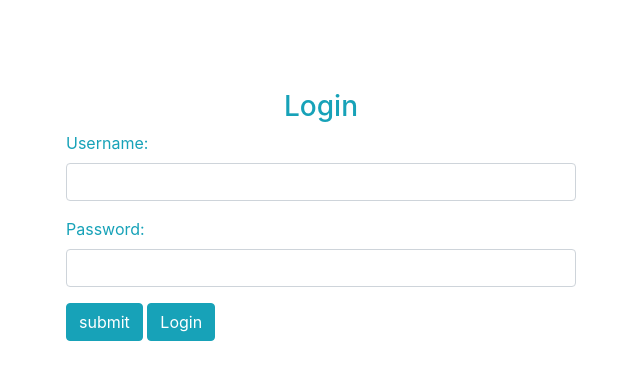
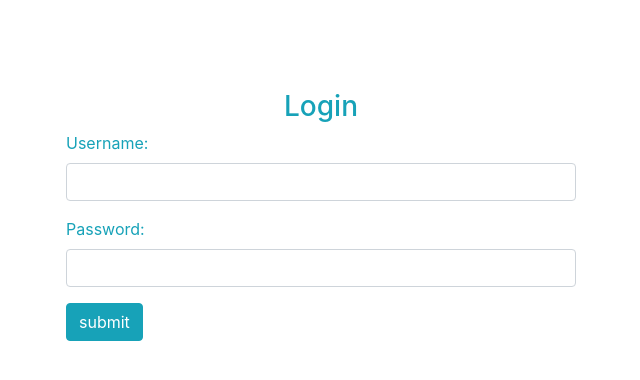
Before and after one commit to thanhdat122/updata, a PHP site: page / in a window 1280 px wide. Shown: the top 380 px of the page, without its empty margins (319-959 px from the left). Run offline with PHP 8.4, Linux system fonts and the light colour scheme; some libraries are stand-ins or nearby versions.

Commit message:
Update index.php

```diff
--- a/index.php
+++ b/index.php
@@ -33,8 +33,7 @@
                                 <input type="text" name="password" id="password" class="form-control">
                             </div>
                             <div class="form-group">
-                                <input type="submit" name="submit" class="btn btn-info btn-md" value="submit">
-                                 <input type="submit" name="submit" class="btn btn-info btn-md" value="Login">
+                                <input type="submit" name="Submit" class="btn btn-info btn-md" value="submit">
                             </div>
                         </form>
                     </div>
```
